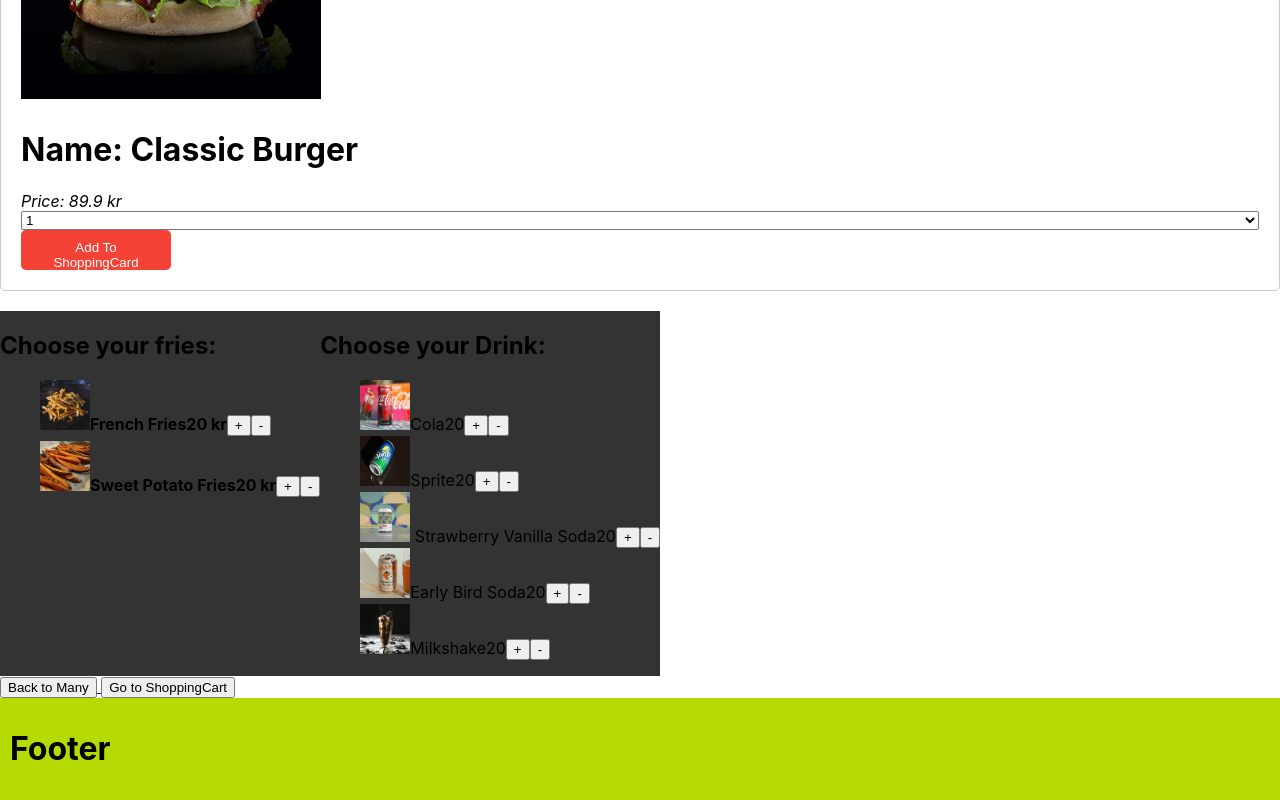
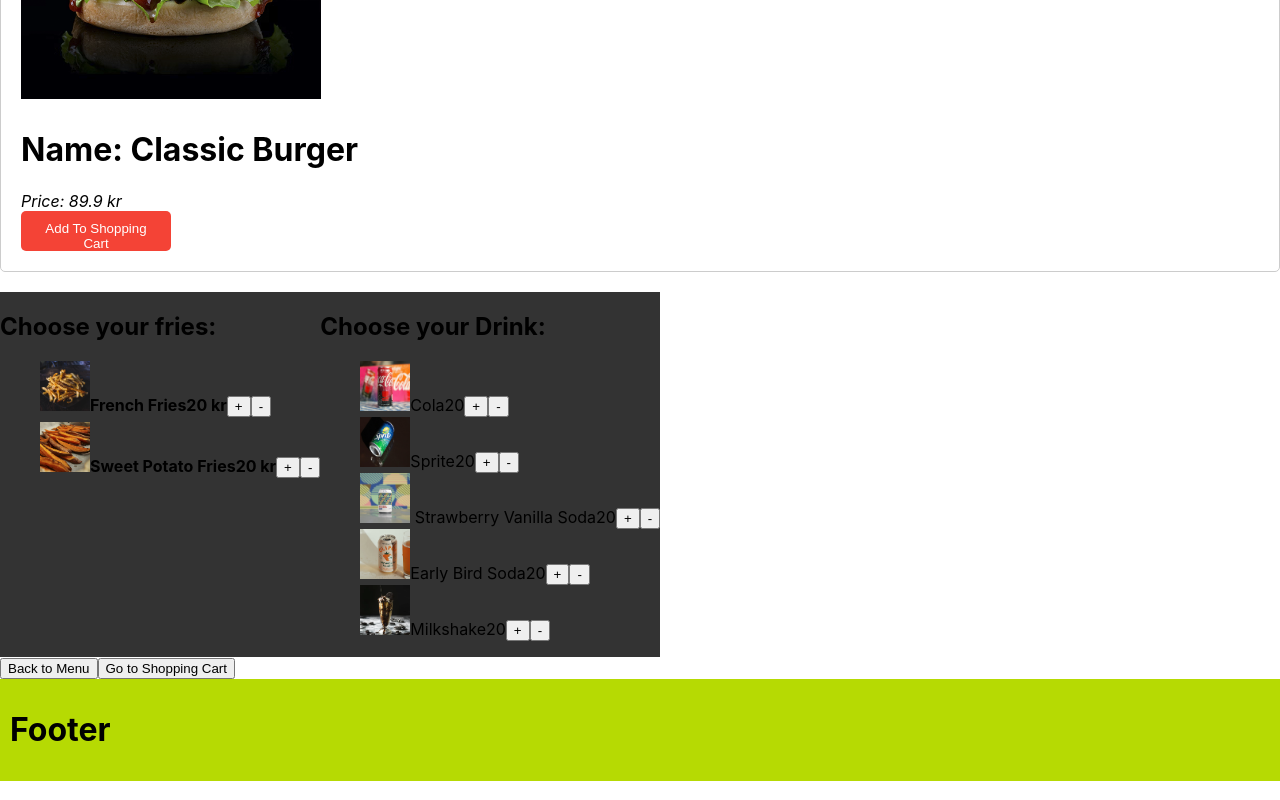
Before and after one commit to maximmihaela96/BunDrop-App, a React (Create React App) app: page /burgers/1 in a window 1280 px wide. Shown: the part 1132-1932 px from the top of the page. Built offline with nearby package versions, Linux system fonts and the light colour scheme; data requests are answered from the project's data file; the HTML template or start-up script is replaced by a standard one.

Commit message:
Payment component -uppdates

```diff
--- a/src/components/BurgerCards.jsx
+++ b/src/components/BurgerCards.jsx
@@ -14,9 +14,9 @@ function BurgerCards({ name, price, image, id }) {
       if (!confirmAdd) {
         return; // If the user cancels, exit the function
       }
-      existingBurger.quantity += 1;
+      existingBurger.burger.quantity += 1;
     } else {
-      existingBurger = { burger: { id, name, price, image }, quantity: 1 };
+      existingBurger = { burger: { id, name, price, quantity: 1  }};
       existingItems.push(existingBurger);
     }
 
--- a/src/components/CardDetails.jsx
+++ b/src/components/CardDetails.jsx
@@ -24,10 +24,7 @@ function CardDetails({
   }, [cardNumber, cardName, expiryDate, cvv]);
 
   function validateCardDetails() {
-    // const cardNumberValid = cardNumber.trim() !== '';
-    // const cardNameValid = cardName.trim() !== '';
-    // const expiryDateValid = expiryDate.trim() !== '';
-    // const cvvValid = cvv.trim() !== '';
+
     const cardNumberValid = selectedPaymentMethod === 'swish' || cardNumber.trim() !== '';
     const cardNameValid = selectedPaymentMethod === 'swish' || cardName.trim() !== '';
     const expiryDateValid = selectedPaymentMethod === 'swish' || expiryDate.trim() !== '';
--- a/src/routes/BurgerItem.jsx
+++ b/src/routes/BurgerItem.jsx
@@ -4,7 +4,6 @@ import '../services/Items.css';
 import AdditionProducts from "../components/AdditionProducts";
 
 function BurgerItem() {
-
   const { productId } = useParams();
   const [burger, setBurger] = useState({});
   const [addition, setAddition] = useState();
@@ -15,40 +14,44 @@ function BurgerItem() {
     fetch(`http://localhost:7000/burgers/${productId}`)
       .then((res) => res.json())
       .then((data) => setBurger(data));
-  } , [productId] );
+  }, [productId]);
 
   useEffect(() => {
     fetch(`http://localhost:7000/addition`)
       .then((res) => res.json())
       .then((data) => setAddition(data));
-  } , [] );
+  }, []);
 
   function addToCart() {
     const existingItems = JSON.parse(localStorage.getItem('selectedBurger')) || [];
-    const itemIndex = existingItems.findIndex(item => item.burger.id === burger.id);
-    if (itemIndex !== -1) {
-      // If the burger already exists, update the quantity
-      existingItems[itemIndex].quantity += quantity;
+    const existingBurgerIndex = existingItems.findIndex(item => item.burger.id === burger.id);
+
+    if (existingBurgerIndex !== -1) {
+      // Item already exists in localStorage
+      const existingBurger = existingItems[existingBurgerIndex];
+      const confirmAdd = window.confirm('This burger is already in your cart. Do you still want to add it?');
+      if (!confirmAdd) {
+        return; // If the user cancels, exit the function
+      }
+      existingBurger.burger.quantity += 1;
+      existingItems[existingBurgerIndex] = existingBurger;
     } else {
-    const item  = { burger, quantity };
-    existingItems.push(item);
+      const newBurger = { burger: { id: burger.id, name: burger.name, price: burger.price, quantity: quantity } };
+      existingItems.push(newBurger);
     }
+
     localStorage.setItem('selectedBurger', JSON.stringify(existingItems));
-  };
-
-  const handleQuantityChange = (event) => {
-    setQuantity(parseInt(event.target.value));
-  };
+  }
 
   function redirectToShoppingCart() {
     const selectedBurger = JSON.parse(localStorage.getItem('selectedBurger'));
     const selectedDrinks = JSON.parse(localStorage.getItem('selectedDrinks'));
     const selectedFries = JSON.parse(localStorage.getItem('selectedFries'));
 
-    if (  (Array.isArray(selectedFries) && selectedFries.length > 0)
+    if ((Array.isArray(selectedFries) && selectedFries.length > 0)
       || (Array.isArray(selectedBurger) && selectedBurger.length > 0)
       || (Array.isArray(selectedDrinks) && selectedDrinks.length > 0)) {
-      navigate('/shopping-cart'); // Redirect to the shopping card
+      navigate('/shopping-cart'); // Redirect to the shopping cart
     } else {
       window.alert('You have not selected anything yet! ');
     }
@@ -60,25 +63,17 @@ function BurgerItem() {
         <img src={process.env.PUBLIC_URL + burger.image} alt="" />
         <h1>Name: {burger.name}</h1>
         <em>Price: {burger.price} kr</em>
-
-          <select value={quantity} onChange={handleQuantityChange}>
-            <option value="1">1</option>
-            <option value="2">2</option>
-            <option value="3">3</option>
-          </select>
-
-          <button className="addToCard-button" onClick={addToCart}>Add To ShoppingCard</button>
+        <button className="addToCard-button" onClick={addToCart}>Add To Shopping Cart</button>
       </div>
 
-      <div className="adition-container">
+      <div className="addition-container">
         {addition?.map((addition) => (
-        <AdditionProducts key={addition.id} fries={addition.fries} drinks={addition.drinks}/>
+          <AdditionProducts key={addition.id} fries={addition.fries} drinks={addition.drinks} />
         ))}
       </div>
-      <Link to={"/burgers"}> <button>Back to Many</button> </Link>
-      <button onClick={redirectToShoppingCart}>Go to ShoppingCart</button>
+      <Link to={"/burgers"}><button>Back to Menu</button></Link>
+      <button onClick={redirectToShoppingCart}>Go to Shopping Cart</button>
     </div>
-
   );
 }
 
--- a/src/routes/Payment.jsx
+++ b/src/routes/Payment.jsx
@@ -29,7 +29,7 @@ function Payment() {
 
   function calculateBurgersPrice(burgers) {
     const burgerPrice = burgers.burger.price;
-    const quantity = burgers.quantity;
+    const quantity = burgers.burger.quantity;
     const burgersPrice = burgerPrice * quantity;
     return burgersPrice;
   }
@@ -52,8 +52,7 @@ function Payment() {
   if (selectedBurger) {
     burgerTotalPrice = selectedBurger.reduce((total, item) => {
       const burger = item.burger;
-      const quantity = item.quantity;
-      return total + burger.price * quantity;
+      return total + burger.price * burger.quantity;
     }, 0);
   }
 
@@ -78,16 +77,20 @@ function Payment() {
   // Calculate the total payment price
   const totalPrice = (burgerTotalPrice + friesTotalPrice + drinksTotalPrice).toFixed(2);
 
+  function getRandomDeliveryTime() {
+    const deliveryTimes = ['15 minutes', '30 minutes', '1 hour'];
+    const randomIndex = Math.floor(Math.random() * deliveryTimes.length);
+    return deliveryTimes[randomIndex];
+  }
+
   function handlePlaceOrder() {
     if (cardDetailsValid && deliveryDetailsValid) {
 
     const order = [...selectedBurger, ...selectedFries, ...selectedDrinks];
-    const currentDate = new Date();
 
     let orderData = {
       totalPrice: totalPrice,
       paymentMethod: paymentMethod,
-      deliveryDate: currentDate,
       order: order,
       adressDetails: {
         firstName: firstName,
@@ -144,17 +147,18 @@ function Payment() {
         setStreetAddress("");
         setCity("");
         setHouseNumber("");
-        window.alert('Order placed successfully!');
+        window.alert(`Order placed successfully!Delivery time is: ${getRandomDeliveryTime()}`);
         navigate('/'); // Redirect to the main page
 
      })
      .catch((error) => {
        console.error("Error placing order:", error);
      });
-    }else {
-      window.alert('Please complete all the inputs. We need all the payment and delivery details before the order be placed! ');
+ } else {
+   window.alert('Please complete all the inputs. We need all the payment and delivery details before the order can be placed!');
  }
 }
+
 
   function cancelOrder() {
 
@@ -171,11 +175,10 @@ return (
     <h3>Selected Burgers:</h3>
       {selectedBurger.map((item) => {
       const burger = item.burger;
-      const quantity = item.quantity;
       return (
         <div key={burger.id}>
           <h5>Name: {burger.name}</h5>
-          <p>Price: {burger.price} kr x {quantity}</p>
+          <p>Price: {burger.price} kr x {burger.quantity}</p>
           <p>Total Price:{calculateBurgersPrice(item).toFixed(2)}kr</p>
         </div>
       );
--- a/src/routes/ShoppingCart.jsx
+++ b/src/routes/ShoppingCart.jsx
@@ -7,9 +7,11 @@ function ShoppingCart() {
   const [selectedFries, setSelectedFries] = useState(JSON.parse(localStorage.getItem("selectedFries")) || []);
   const [selectedDrinks, setSelectedDrinks] = useState( JSON.parse(localStorage.getItem("selectedDrinks")) || [] );
 
+
+
   function calculateBurgersPrice(item) {
     const burgerPrice = item.burger.price;
-    const quantity = item.quantity;
+    const quantity = item.burger.quantity;
     const itemPrice = burgerPrice * quantity;
     return itemPrice;
   }
@@ -48,10 +50,35 @@ function ShoppingCart() {
 
   function handleQuantityChange(event, index) {
     const updatedSelectedBurger = [...selectedBurger];
-    updatedSelectedBurger[index].quantity = parseInt(event.target.value);
+    const newQuantity = parseInt(event.target.value);
+    updatedSelectedBurger[index].burger.quantity = newQuantity;
     setSelectedBurger(updatedSelectedBurger);
     localStorage.setItem("selectedBurger", JSON.stringify(updatedSelectedBurger));
   }
+
+  function decreaseQuantity(index) {
+    const updatedSelectedBurger = [...selectedBurger];
+    const currentQuantity = updatedSelectedBurger[index].burger.quantity;
+    if (currentQuantity > 1) {
+      updatedSelectedBurger[index].burger.quantity = currentQuantity - 1;
+      setSelectedBurger(updatedSelectedBurger);
+      localStorage.setItem(
+        "selectedBurger",
+        JSON.stringify(updatedSelectedBurger)
+      );
+    }
+  }
+
+  function increaseQuantity(index) {
+    const updatedSelectedBurger = [...selectedBurger];
+    updatedSelectedBurger[index].burger.quantity += 1;
+    setSelectedBurger(updatedSelectedBurger);
+    localStorage.setItem(
+      "selectedBurger",
+      JSON.stringify(updatedSelectedBurger)
+    );
+  }
+
   return (
     <div>
     <h2>Shopping Cart</h2>
@@ -62,19 +89,19 @@ function ShoppingCart() {
               <h4>{burger.burger.name}</h4>
               <p>
                 Quantity:{" "}
-                <select
-                  value={burger.quantity}
+                <button onClick={() => decreaseQuantity(index)}>-</button>
+                <input
+                  type="number"
+                  value={burger.burger.quantity}
                   onChange={(e) => handleQuantityChange(e, index)}
-                >
-                  <option value="1">1</option>
-                  <option value="2">2</option>
-                  <option value="3">3</option>
-                </select>
+                />
+                <button onClick={() => increaseQuantity(index)}>+</button>
               </p>
-
               <p>Price: {burger.burger.price} Kr/burger</p>
-          <p>Total Price:{calculateBurgersPrice(burger).toFixed(2)}kr</p>
-          <button onClick={() => handleDeleteBurger(burger.burger.id)}>Remove</button>
+              <p>Total Price: {calculateBurgersPrice(burger).toFixed(2)}kr</p>
+              <button onClick={() => handleDeleteBurger(burger.burger.id)}>
+                Remove
+              </button>
             </div>
           ))
         ) : (
```
Lines whose indentation alone changed are shown as unchanged.
